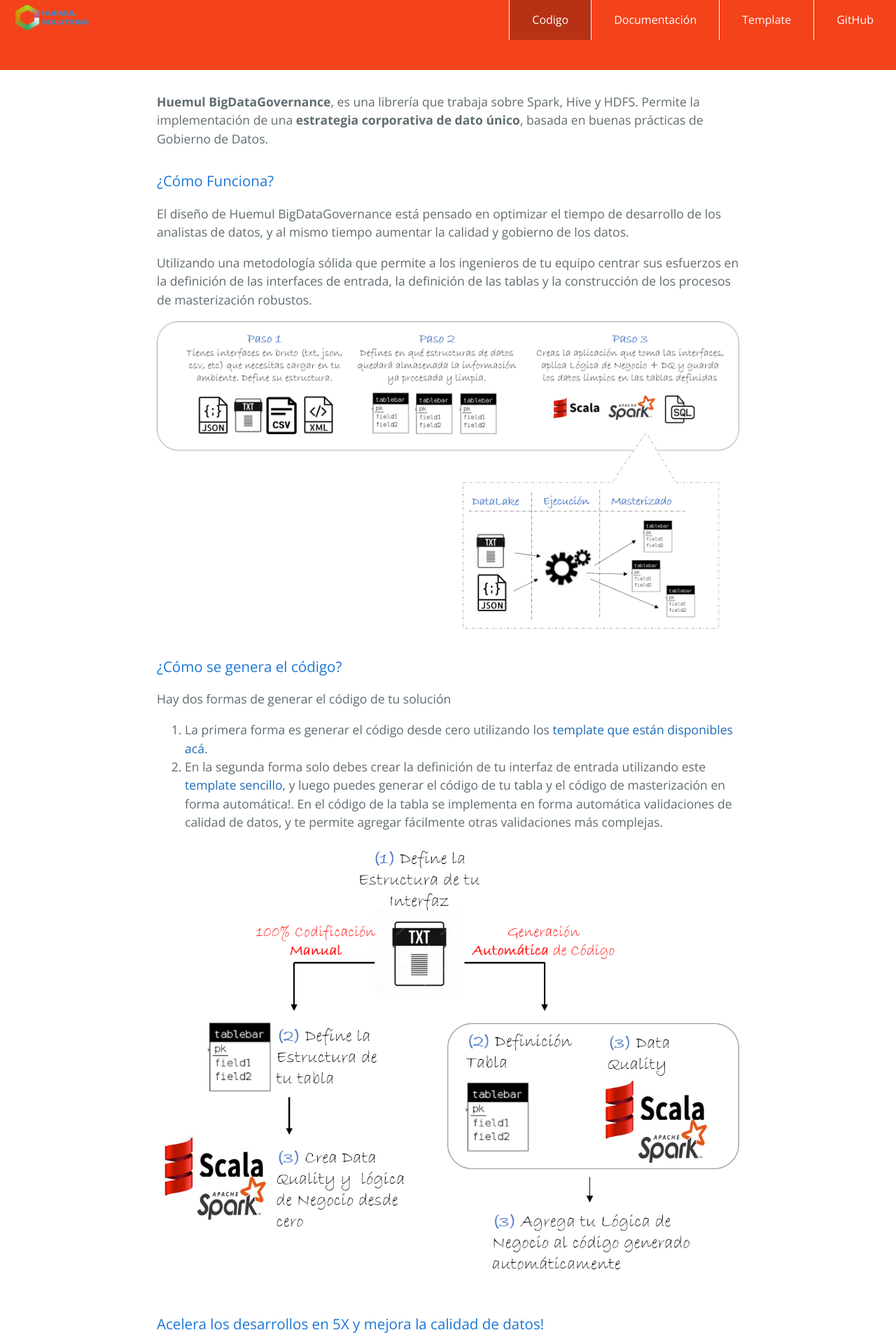
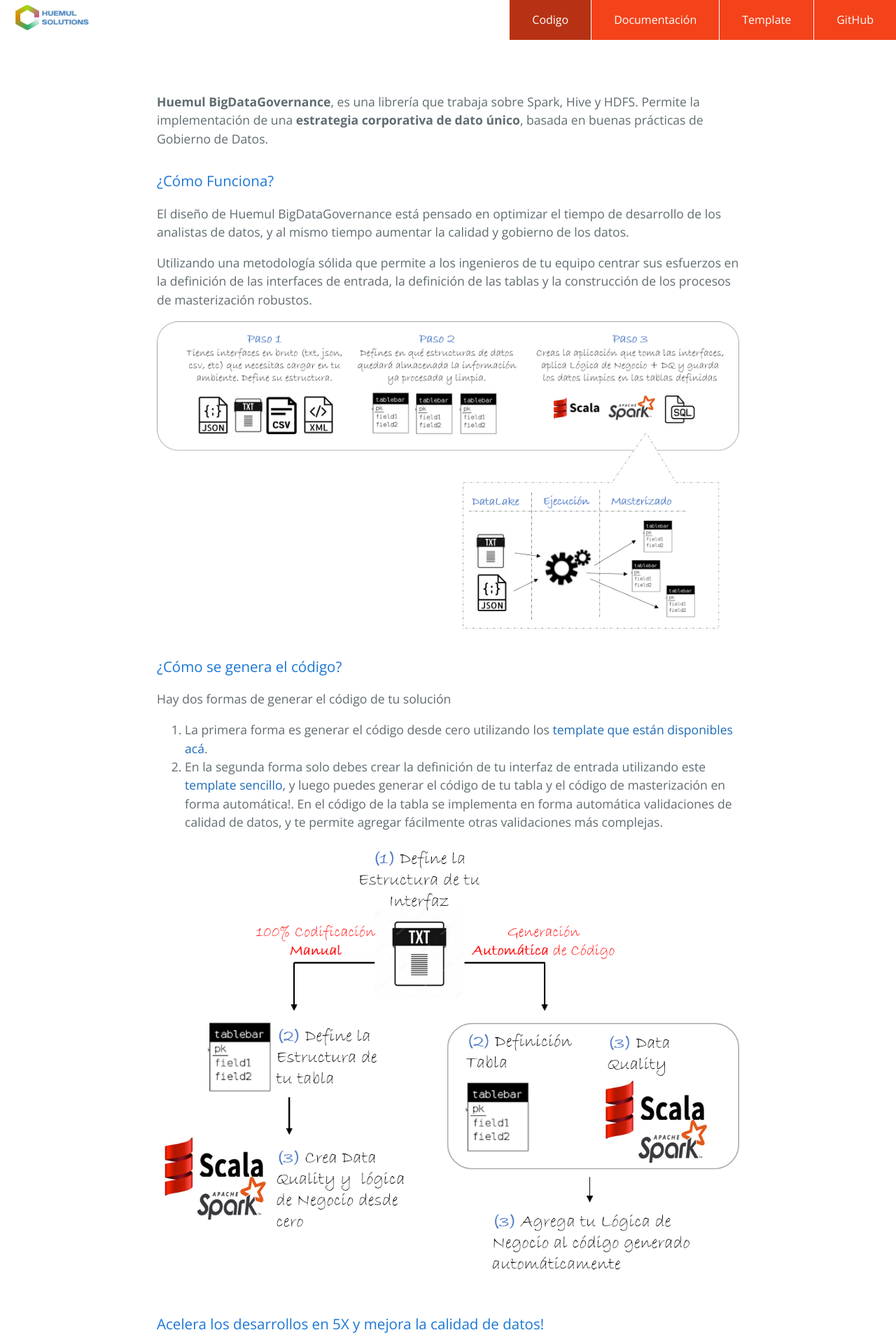
Before and after one commit to Blashhm/blashhm.github.io, a Jekyll site: the page built from index.md, in a window 1280 px wide. Shown: the top 1920 px of the page at 70% size. Built offline with Jekyll 4.4.1, drawn with Linux system fonts in a browser that asks for light colours; some web fonts are replaced.

Commit message:
Update normalize.scss

```diff
--- a/_sass/normalize.scss
+++ b/_sass/normalize.scss
@@ -505,8 +505,8 @@ th {
 }
 
 .js-nav-active .mask {
-  visibility: visible;
-  opacity: 1;
+  /*isibility: visible;
+  opacity: 1;*/
 }
 
 @media screen and (min-width: 40em) {
@@ -650,7 +650,6 @@ th {
   FIXED HEADER
 --------------------------------------------- */
 header{
-  background: #f4421a;
   z-index: 3;
   width: 100%;
   left: 0;
```
